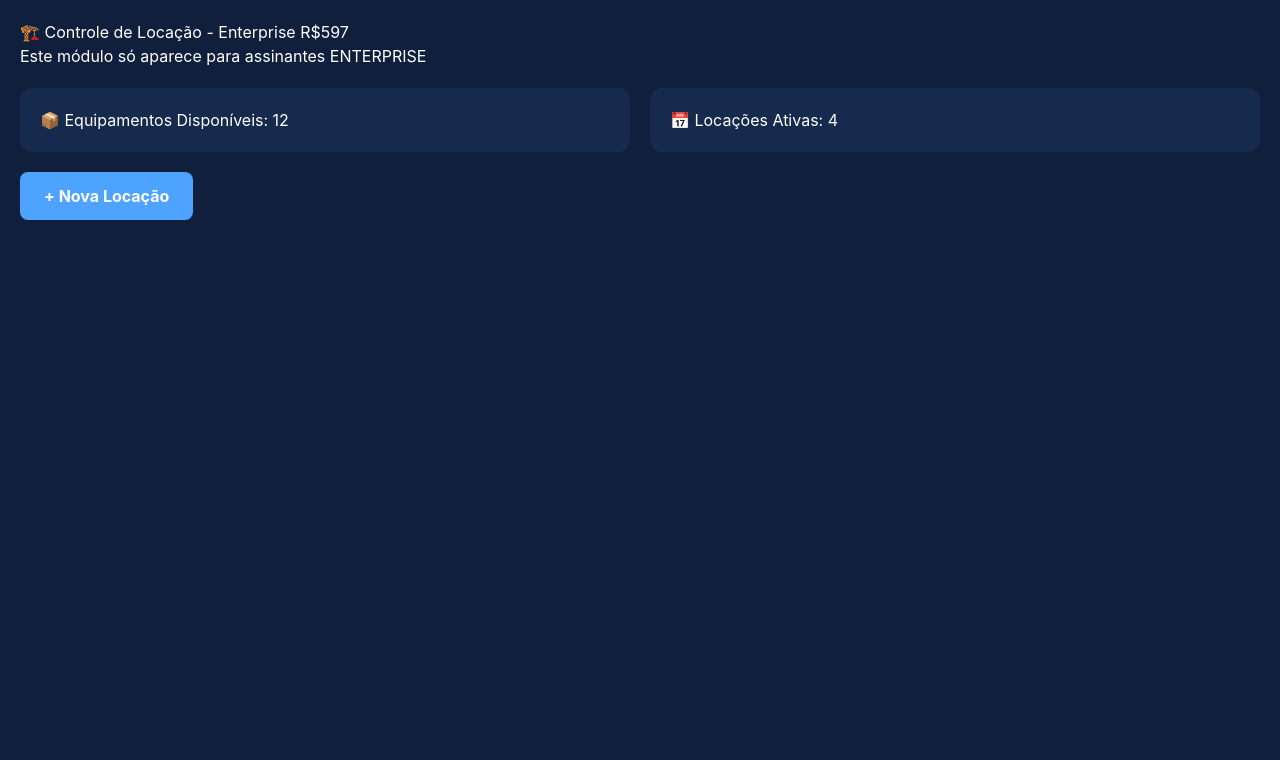
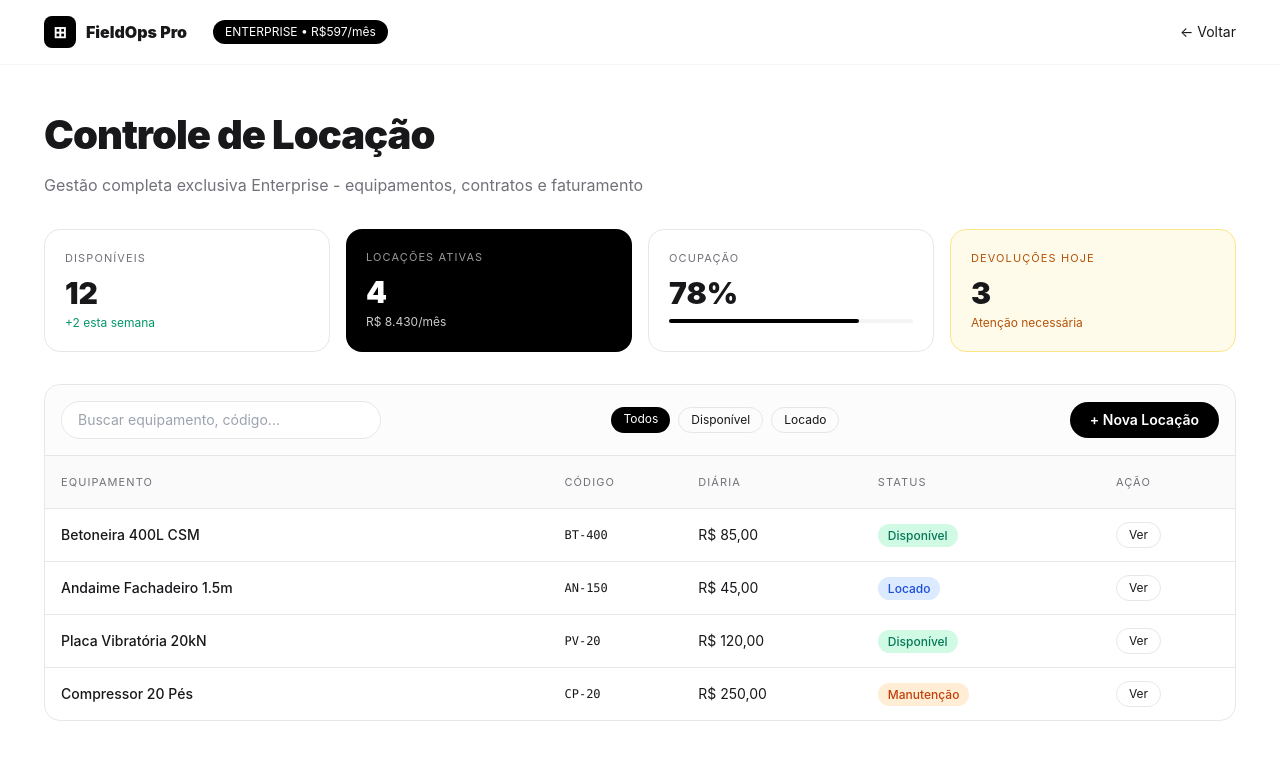
Before and after one commit to LCRodrigues98/-fieldops-pro, a Next.js app: page /locacoes in a window 1280 px wide. Shown: the top 760 px of the page. Built offline with nearby package versions, Linux system fonts and the light colour scheme.

Commit message:
Update page.js

```diff
--- a/app/locacoes/page.js
+++ b/app/locacoes/page.js
@@ -1,13 +1,46 @@
-export default function Locacoes(){
+export default function Locacoes() {
   return (
-    <div style={{background:'#0f1f3c', minHeight:'100vh', color:'white', padding:'20px'}}>
-      <h1>🏗️ Controle de Locação - Enterprise R$597</h1>
-      <p>Este módulo só aparece para assinantes ENTERPRISE</p>
-      <div style={{display:'grid', gridTemplateColumns:'1fr 1fr', gap:'20px', marginTop:'20px'}}>
-        <div style={{background:'#162a4d', padding:'20px', borderRadius:'12px'}}>📦 Equipamentos Disponíveis: 12</div>
-        <div style={{background:'#162a4d', padding:'20px', borderRadius:'12px'}}>📅 Locações Ativas: 4</div>
+    <div className="min-h-screen bg-white text-zinc-900">
+      {/* NAV igual do home */}
+      <header className="border-b border-zinc-100">
+        <div className="mx-auto max-w-[1240px] px-6 h-[64px] flex items-center justify-between">
+          <div className="flex items-center gap-2.5">
+            <div className="w-8 h-8 rounded-[8px] bg-black text-white flex items-center justify-center font-bold">⊞</div>
+            <span className="font-black">FieldOps Pro</span>
+            <span className="ml-4 text-xs bg-black text-white px-3 py-1 rounded-full">ENTERPRISE • R$597/mês</span>
+          </div>
+          <a href="/" className="text-sm">← Voltar</a>
+        </div>
+      </header>
+
+      <div className="mx-auto max-w-[1240px] px-6 py-10">
+        <h1 className="text-[40px] font-black tracking-tight">Controle de Locação</h1>
+        <p className="text-zinc-500 mt-2">Gestão completa exclusiva Enterprise - equipamentos, contratos e faturamento</p>
+
+        <div className="grid grid-cols-4 gap-4 mt-8">
+          <div className="rounded-2xl border p-5"><div className="text-[11px] tracking-widest text-zinc-500">DISPONÍVEIS</div><div className="text-3xl font-black mt-2">12</div><div className="text-xs text-emerald-600 mt-1">+2 esta semana</div></div>
+          <div className="rounded-2xl bg-black text-white p-5"><div className="text-[11px] tracking-widest opacity-60">LOCAÇÕES ATIVAS</div><div className="text-3xl font-black mt-2">4</div><div className="text-xs opacity-80 mt-1">R$ 8.430/mês</div></div>
+          <div className="rounded-2xl border p-5"><div className="text-[11px] tracking-widest text-zinc-500">OCUPAÇÃO</div><div className="text-3xl font-black mt-2">78%</div><div className="h-1 bg-zinc-100 rounded mt-2"><div className="h-1 bg-black w-[78%] rounded"/></div></div>
+          <div className="rounded-2xl border border-amber-200 bg-amber-50 p-5"><div className="text-[11px] tracking-widest text-amber-700">DEVOLUÇÕES HOJE</div><div className="text-3xl font-black mt-2">3</div><div className="text-xs text-amber-700 mt-1">Atenção necessária</div></div>
+        </div>
+
+        <div className="mt-8 rounded-2xl border overflow-hidden">
+          <div className="p-4 flex justify-between items-center border-b bg-zinc-50/50">
+            <input placeholder="Buscar equipamento, código..." className="border rounded-full px-4 py-2 text-sm w-[320px] bg-white" />
+            <div className="flex gap-2"><span className="px-3 py-1 rounded-full bg-black text-white text-xs">Todos</span><span className="px-3 py-1 rounded-full border text-xs">Disponível</span><span className="px-3 py-1 rounded-full border text-xs">Locado</span></div>
+            <button className="bg-black text-white px-5 py-2 rounded-full text-sm font-semibold">+ Nova Locação</button>
+          </div>
+          <table className="w-full text-sm">
+            <thead className="text-[11px] tracking-widest text-zinc-500 bg-zinc-50"><tr><td className="p-4">EQUIPAMENTO</td><td>CÓDIGO</td><td>DIÁRIA</td><td>STATUS</td><td>AÇÃO</td></tr></thead>
+            <tbody>
+              <tr className="border-t"><td className="p-4 font-medium">Betoneira 400L CSM</td><td className="font-mono text-xs">BT-400</td><td>R$ 85,00</td><td><span className="bg-emerald-100 text-emerald-700 px-2.5 py-1 rounded-full text-xs font-medium">Disponível</span></td><td><button className="border rounded-full px-3 py-1 text-xs">Ver</button></td></tr>
+              <tr className="border-t"><td className="p-4 font-medium">Andaime Fachadeiro 1.5m</td><td className="font-mono text-xs">AN-150</td><td>R$ 45,00</td><td><span className="bg-blue-100 text-blue-700 px-2.5 py-1 rounded-full text-xs font-medium">Locado</span></td><td><button className="border rounded-full px-3 py-1 text-xs">Ver</button></td></tr>
+              <tr className="border-t"><td className="p-4 font-medium">Placa Vibratória 20kN</td><td className="font-mono text-xs">PV-20</td><td>R$ 120,00</td><td><span className="bg-emerald-100 text-emerald-700 px-2.5 py-1 rounded-full text-xs font-medium">Disponível</span></td><td><button className="border rounded-full px-3 py-1 text-xs">Ver</button></td></tr>
+              <tr className="border-t"><td className="p-4 font-medium">Compressor 20 Pés</td><td className="font-mono text-xs">CP-20</td><td>R$ 250,00</td><td><span className="bg-orange-100 text-orange-700 px-2.5 py-1 rounded-full text-xs font-medium">Manutenção</span></td><td><button className="border rounded-full px-3 py-1 text-xs">Ver</button></td></tr>
+            </tbody>
+          </table>
+        </div>
       </div>
-      <button style={{marginTop:'20px', padding:'12px 24px', background:'#4da3ff', border:'none', borderRadius:'8px', fontWeight:'bold'}}>+ Nova Locação</button>
     </div>
   )
 }
```
